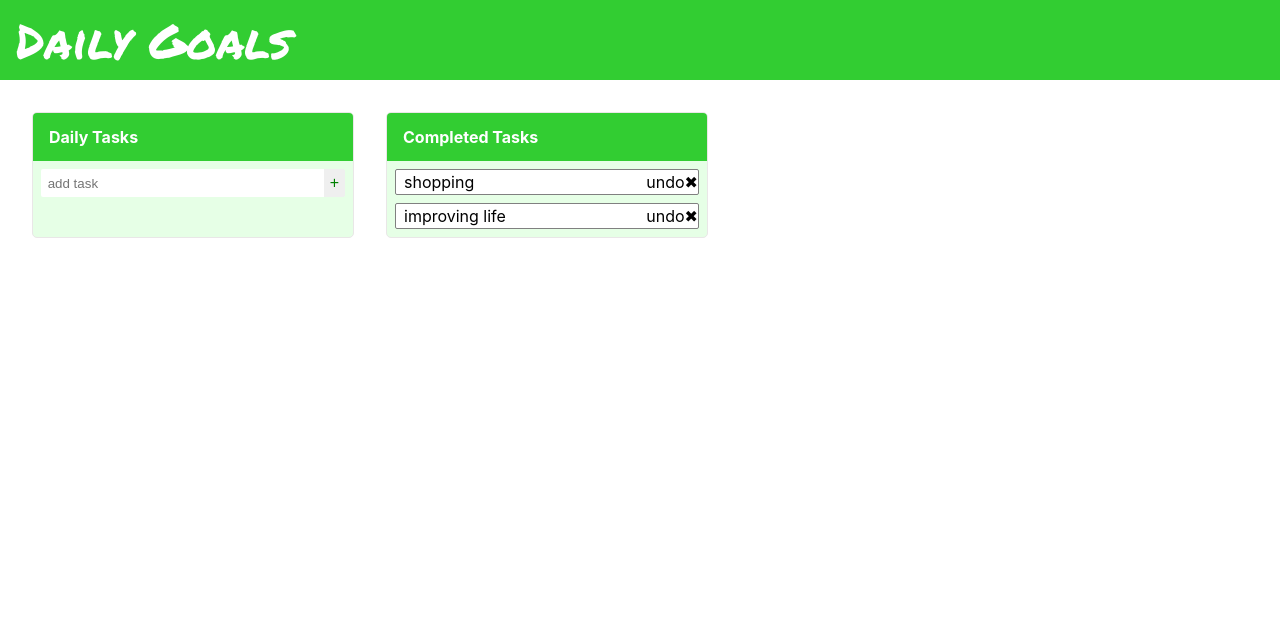
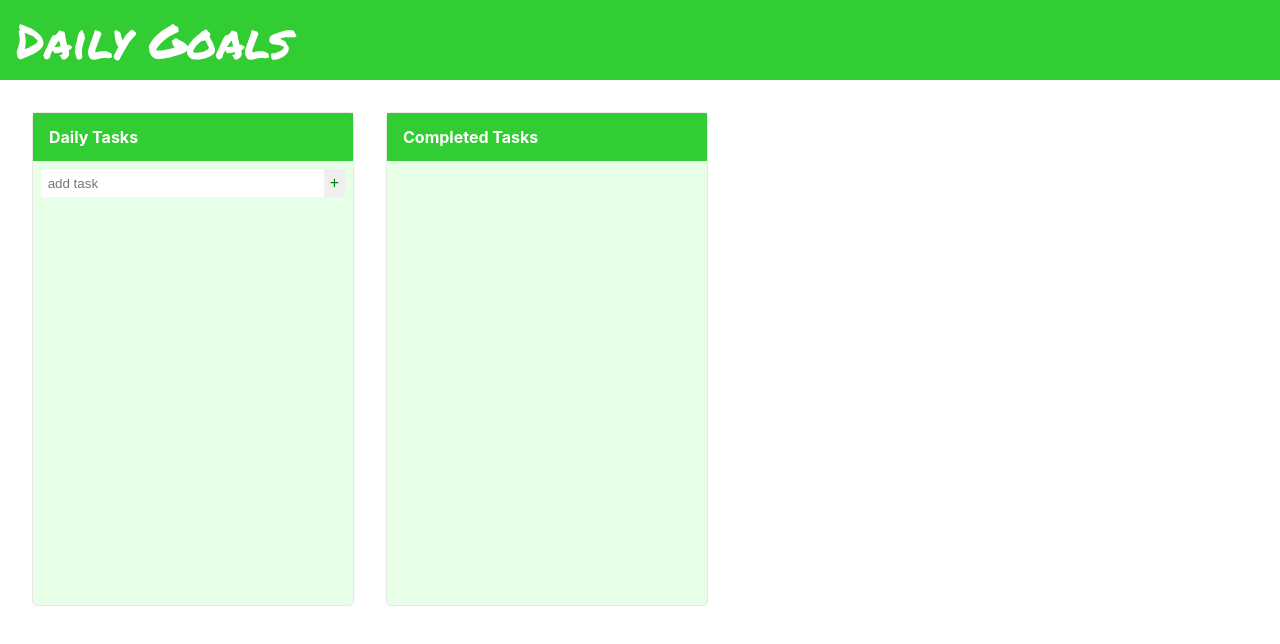
Before and after one commit to CodesperYu/dailygoals, a React (Create React App) app: page / in a window 1280 px wide. Shown: the top 644 px of the page. Built offline with nearby package versions, Linux system fonts and the light colour scheme.

Commit message:
move task from daily to completed by changing the location of completed and daily task

```diff
--- a/src/components/list/completed/completed.js
+++ b/src/components/list/completed/completed.js
@@ -2,41 +2,9 @@ import React, { Component } from 'react'
 import CompletedTask from './completedtask'
 
 export default class Completed extends Component {
-	constructor() {
-		super()
-		this.state = {
-			completedTasks: [
-				{
-					title:'shopping',
-					id:'0'
-				},
-				{
-					title:'improving life',
-					id:'1'
-				},
-			]
-		}
-	}
-
-	addCompletedTask(task) {
-		let updatedTask = [...this.state.completedTask, task];
-		this.setState({
-			completedTask: updatedTask
-		})
-	}
-
-	handleUndo(task) {
-
-	}
 
 	removeTask(taskId) {
-		let newTaskList = this.state.completedTasks.filter(task => {
-			console.log(task.id, taskId);
-			return task.id.toString() !== taskId
-		});
-		this.setState({
-			completedTasks: newTaskList
-		})
+		console.log(taskId);
 	}
 
 	render() {
@@ -47,15 +15,15 @@ export default class Completed extends Component {
 				</div>
 				<div className='list__alltask'>
 					{
-						this.state.completedTasks.length ?
-						this.state.completedTasks.map((task) => {
+						this.props.completedTasks.length ?
+						this.props.completedTasks.map((task) => {
 							return <CompletedTask
-							removeTask={this.removeTask.bind(this)}
-							task={task.title}
-							key={task.id}
-							id={task.id}/>
+							removeTask = { this.props.removeCompletedTask }
+							task = { task.title }
+							key = { task.id }
+							id = { task.id }/>
 						}) :
-						<div className="list__task" style={{visibility: 'hidden'}}>
+						<div className = "list__task" style= {{ visibility: 'hidden' }}>
 						</div>
 					}
 				</div>
--- a/src/components/list/daily/daily.js
+++ b/src/components/list/daily/daily.js
@@ -4,28 +4,11 @@ import AddTask from './addtask';
 import './daily.scss';
 
 export default class Daily extends Component {
-	constructor() {
-		super();
+	constructor(props) {
+		super(props);
 		this.state = {
 			tasks: [],
 		}
-	}
-
-	addTask(task) {
-		let updatedTaskList = this.state.tasks.concat(task);
-		this.setState({
-			tasks: updatedTaskList
-		})
-	};
-
-	removeTask(taskId) {
-		let newTaskList = this.state.tasks.filter(task => {
-			console.log(task.id, taskId);
-			return task.id.toString() !== taskId
-		});
-		this.setState({
-			tasks: newTaskList
-		})
 	}
 
 	render() {
@@ -34,15 +17,17 @@ export default class Daily extends Component {
 				<div className='list__header'>
 					<div className='list__title'>Daily Tasks</div>
 				</div>
-				<AddTask addTask={this.addTask.bind(this)}/>
+				<AddTask addTask={this.props.addTask}/>
 				<div className='list__alltask'>
 					{
-						this.state.tasks.map((task, i) => {
+						this.props.tasks.map((task, i) => {
 							return <DailyTask
-							removeTask={this.removeTask.bind(this)}
-							task={task.title}
-							key={task.id}
-							id={task.id}/>
+								removeTask = { this.props.removeTask }
+								completeTask = { this.props.completeTask }
+								task = { task.title }
+								key = { task.id }
+								id = { task.id }
+							/>
 						})
 					}
 				</div>
--- a/src/components/list/daily/daily.scss
+++ b/src/components/list/daily/daily.scss
@@ -7,7 +7,6 @@ input:focus {
 	background-color: white;
 	border-radius: 5px;
 	border: .5px solid rgb(233, 231, 231);
-	overflow: hidden;
 	background-color:rgb(230, 255, 230);
 	margin-right: 2em;
 	&__header {
@@ -23,6 +22,10 @@ input:focus {
 		font-weight: bold;
 		padding-left: 1em;
 	}
+	&__alltask{
+		overflow: scroll;
+		height: 25em;
+	}
 	&__task {
 		padding-left: .5em;
 		margin: .5em;
@@ -33,6 +36,7 @@ input:focus {
 		display: flex;
 		justify-content: flex-start;
 		align-items: center;
+		flex-basis: min-content;
 		&__name {
 			width: 90%;
 		}
--- a/src/components/list/daily/dailytask.js
+++ b/src/components/list/daily/dailytask.js
@@ -7,8 +7,9 @@ export default class DailyTask extends Component {
 		}
 	}
 
-	handleComplete() {
-
+	handleComplete(e) {
+		let taskId = e.target.attributes.taskid.value;
+		this.props.completeTask(taskId);
 	}
 
 	handleRemove(e) {
@@ -17,13 +18,20 @@ export default class DailyTask extends Component {
 	}
 
 	render() {
-		console.log(this.props.id);
 		return (
-			<div className="list__task">
-				<div className='list__task__name'>{this.props.task}</div>
-				<div className='list__task__options'>
-					<span value={this.props.id} className='list__task__complete'>&#10004;</span>
-					<span onClick={this.handleRemove.bind(this)} taskid={this.props.id} className='list__task__remove'>&#10006;</span>
+			<div className = "list__task">
+				<div className = 'list__task__name'>{this.props.task}</div>
+				<div className = 'list__task__options'>
+					<span
+						taskid = { this.props.id }
+						onClick = { this.handleComplete.bind(this) }
+						className ='list__task__complete'>&#10004;
+					</span>
+					<span
+						onClick = { this.handleRemove.bind(this) }
+						taskid = { this.props.id }
+						className = 'list__task__remove'>&#10006;
+					</span>
 				</div>
 			</div>
 		);
--- a/src/components/main/main.js
+++ b/src/components/main/main.js
@@ -4,12 +4,70 @@ import Completed from '../list/completed/completed';
 import './main.scss'
 
 export default class Main extends Component {
+	constructor() {
+		super()
+		this.state = {
+			tasks: [],
+			completedTasks: [],
+		}
+	}
+
+	addTask(task) {
+		let updatedTaskList = this.state.tasks.concat(task);
+		this.setState({
+			tasks: updatedTaskList
+		})
+	};
+
+	removeTask(taskId) {
+		let updatedtaskList = this.state.tasks.filter(task => {
+			return task.id.toString() !== taskId
+		});
+		this.setState({
+			tasks: updatedtaskList
+		})
+	}
+
+	completeTask(taskId) {
+		let completedTask = null;
+		let updatedTaskList = this.state.tasks.filter(task => {
+			if (task.id.toString() === taskId) {
+				completedTask = task;
+			}
+			return task.id.toString() !== taskId
+		});
+
+		let updatedCompletedTaskList = [...this.state.completedTasks, completedTask];
+
+		this.setState({
+			tasks: updatedTaskList,
+			completedTasks: updatedCompletedTaskList
+		});
+	}
+
+	removeCompletedTask(taskId) {
+		let updatedCompletedTaskList = this.state.completedTasks.filter(task => {
+			return task.id.toString() !== taskId
+		});
+		this.setState({
+			completedTasks: updatedCompletedTaskList,
+		})
+	}
+
 	render() {
 		return (
 			<div className='container'>
 				<div className='container__list'>
-					<Daily />
-					<Completed />
+					<Daily
+						tasks = { this.state.tasks }
+						addTask = { this.addTask.bind(this) }
+						removeTask = { this.removeTask.bind(this) }
+						completeTask = { this.completeTask.bind(this) }
+					/>
+					<Completed
+						completedTasks = { this.state.completedTasks }
+						removeCompletedTask = { this.removeCompletedTask.bind(this) }
+					/>
 				</div>
 			</div>
 		)
```
